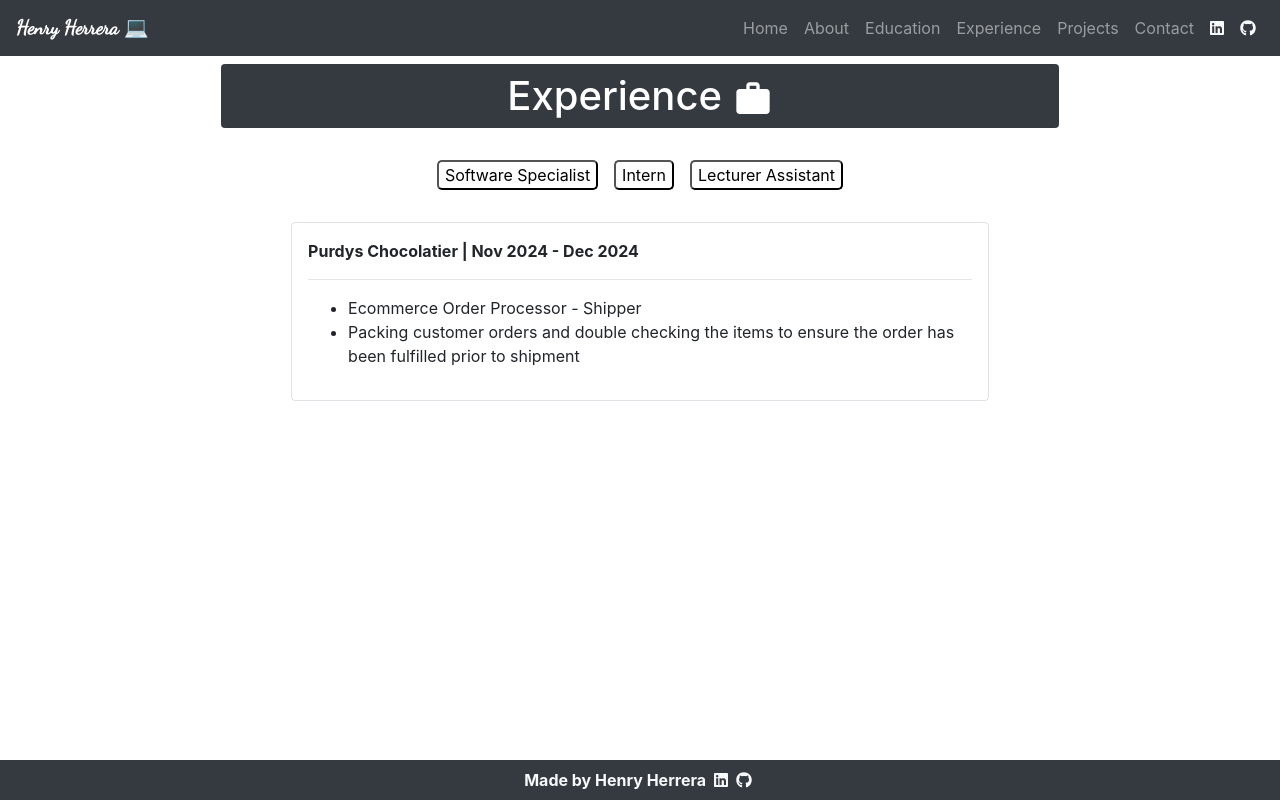
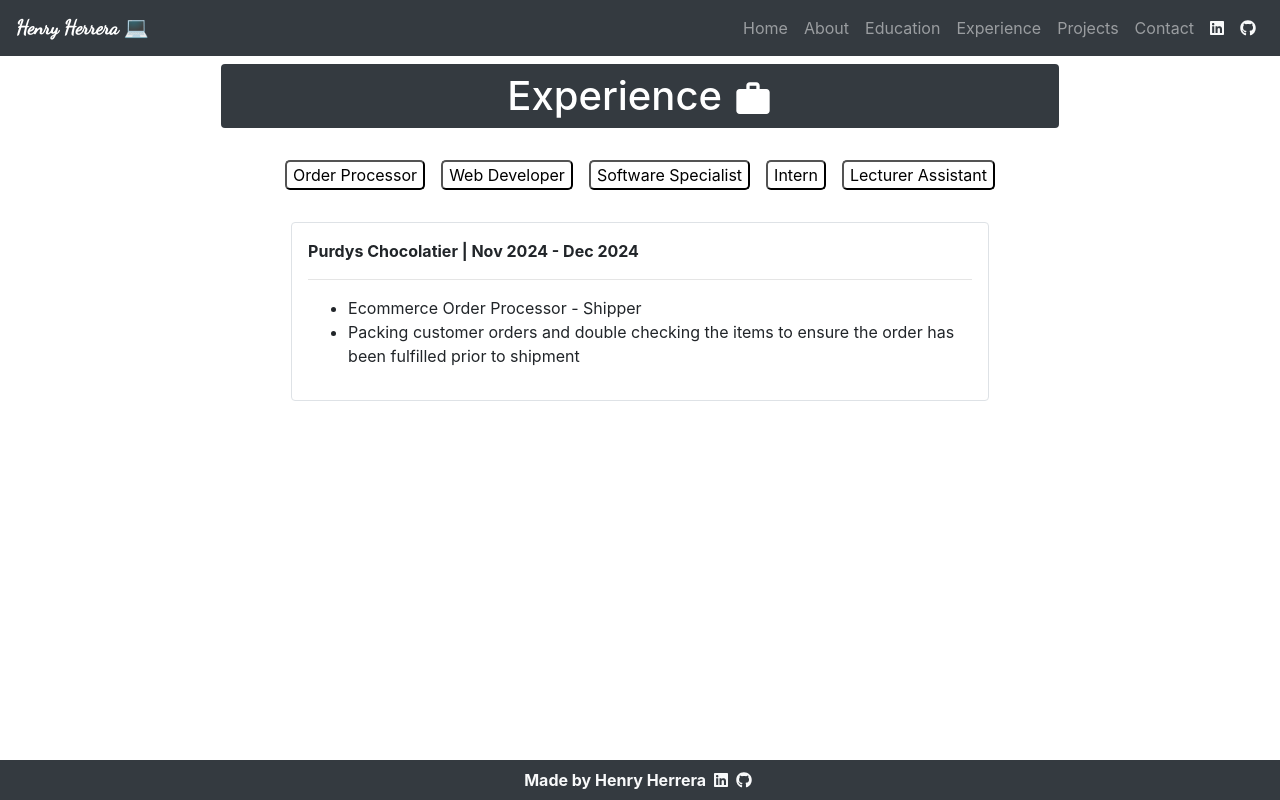
Before and after one commit to hjhm2018/my-portfolio-pwa, a React (Create React App) app: page /experience in a window 1280 px wide. Built offline with nearby package versions, Linux system fonts and the light colour scheme; a web font is replaced by a local one.

Commit message:
update work experience

```diff
--- a/src/components/Experience.js
+++ b/src/components/Experience.js
@@ -69,12 +69,18 @@ function Experience() {
 
       <div className="col-12 text-center">
         <button className={`${styles.button} m-2`} onClick={() => setId(1)}>
+          Order Processor
+        </button>
+        <button className={`${styles.button} m-2`} onClick={() => setId(2)}>
+          Web Developer
+        </button>
+        <button className={`${styles.button} m-2`} onClick={() => setId(3)}>
           Software Specialist
         </button>
-        <button className={`${styles.button} m-2`} onClick={() => setId(2)}>
+        <button className={`${styles.button} m-2`} onClick={() => setId(4)}>
           Intern
         </button>
-        <button className={`${styles.button} m-2`} onClick={() => setId(3)}>
+        <button className={`${styles.button} m-2`} onClick={() => setId(5)}>
           Lecturer Assistant
         </button>
       </div>
```
